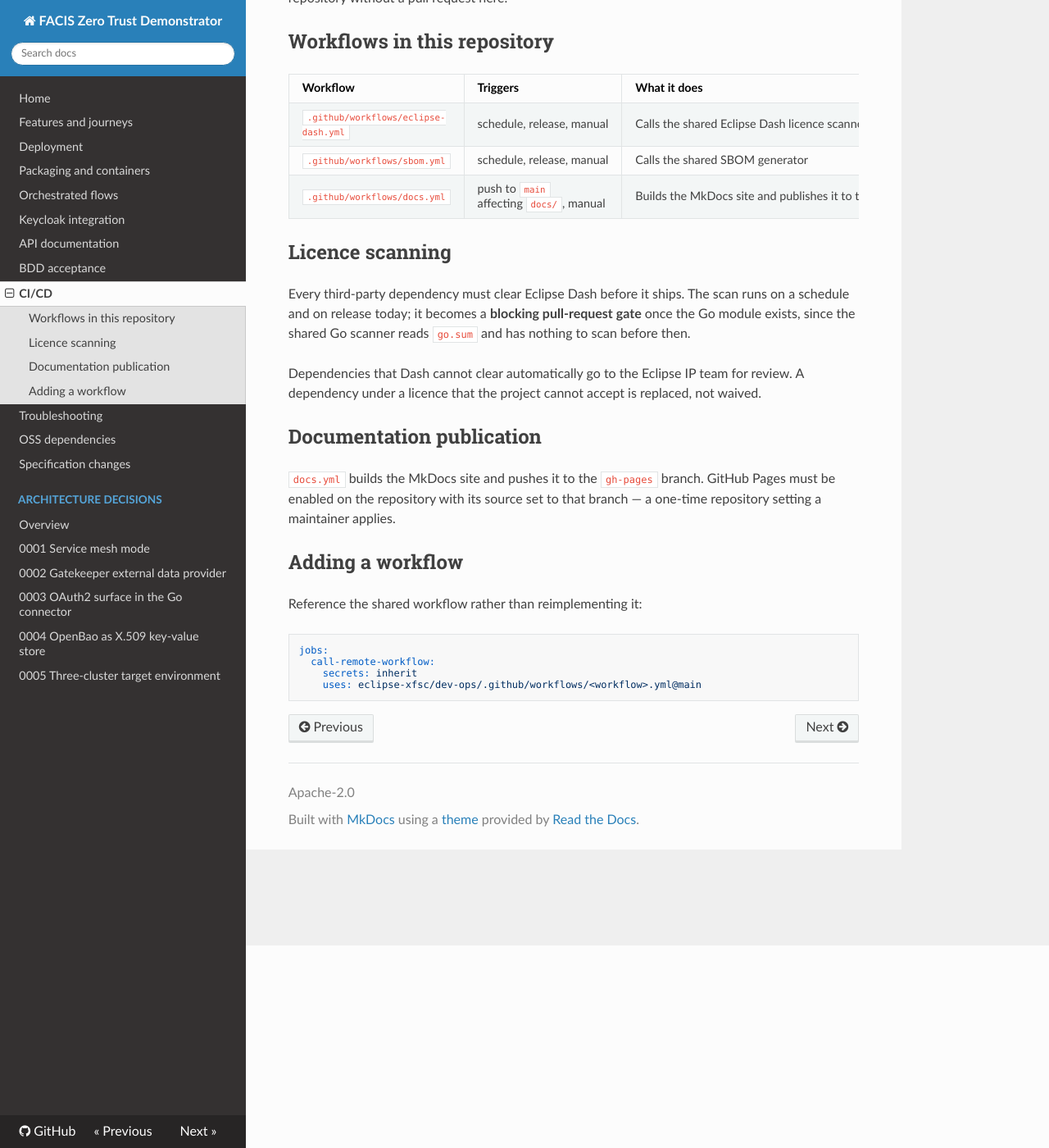
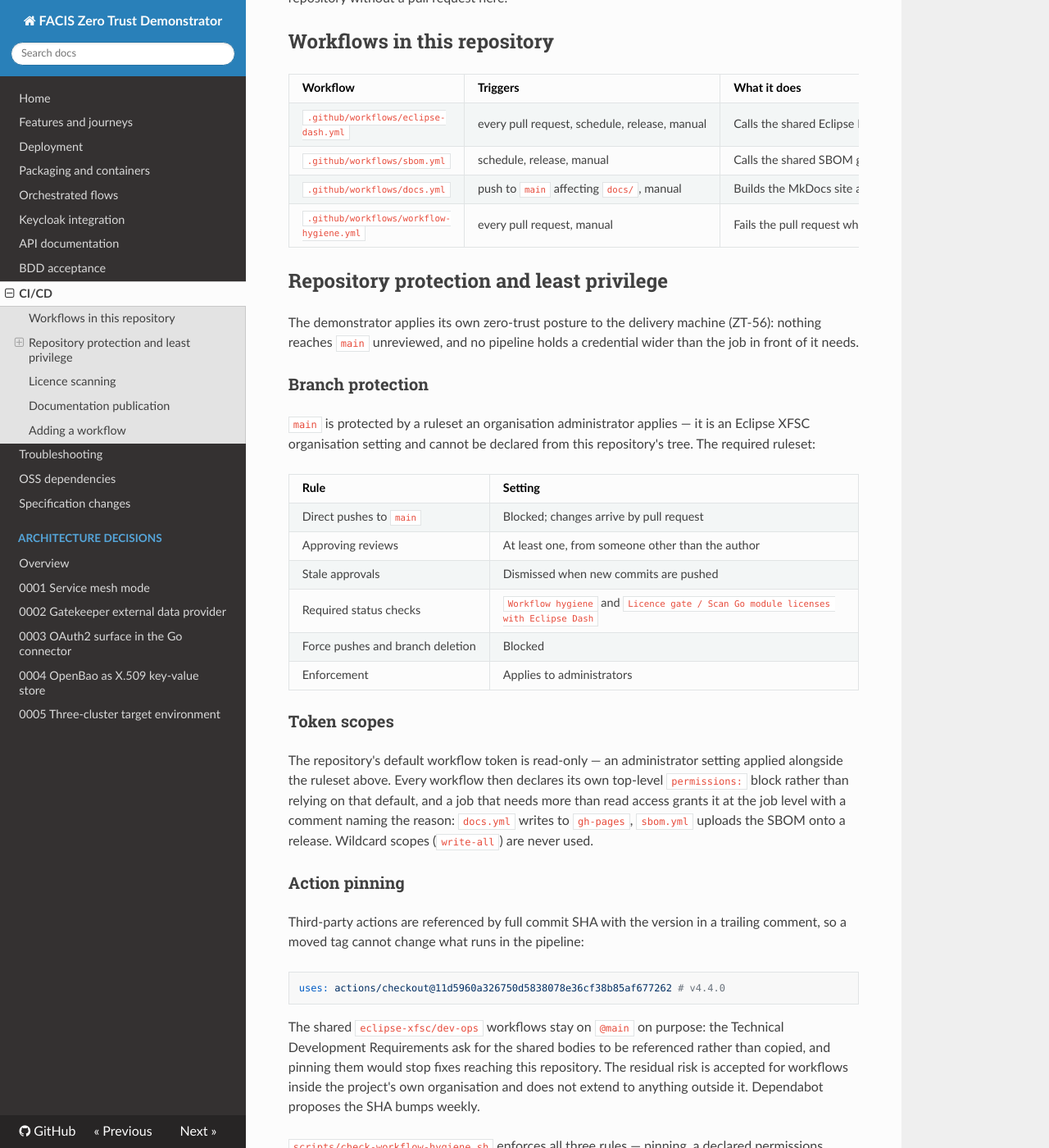
Before and after one commit to Fune5tiAtlas/facis-zero-trust-demonstrator, an MkDocs documentation site: the page built from docs/ci-cd.md, in a window 1280 px wide and 1400 px high, scrolled down 247 px. Shown: the whole window at 82% size. Built offline with MkDocs 1.6.1, drawn with Linux system fonts in a browser that asks for light colours; nearby versions of some CDN libraries; some of the changed text lies outside the part shown.

Commit message:
Enforce workflow least privilege and make the licence scan blocking

````diff
--- a/docs/ci-cd.md
+++ b/docs/ci-cd.md
@@ -10,18 +10,76 @@
 
 | Workflow | Triggers | What it does |
 |---|---|---|
-| `.github/workflows/eclipse-dash.yml` | schedule, release, manual | Calls the shared Eclipse Dash licence scanner and files IP review requests for dependencies |
+| `.github/workflows/eclipse-dash.yml` | every pull request, schedule, release, manual | Calls the shared Eclipse Dash licence scanner and files IP review requests for dependencies |
 | `.github/workflows/sbom.yml` | schedule, release, manual | Calls the shared SBOM generator |
 | `.github/workflows/docs.yml` | push to `main` affecting `docs/`, manual | Builds the MkDocs site and publishes it to the `gh-pages` branch |
+| `.github/workflows/workflow-hygiene.yml` | every pull request, manual | Fails the pull request when an action is not pinned to a commit or a token scope is too wide |
+
+## Repository protection and least privilege
+
+The demonstrator applies its own zero-trust posture to the delivery machine (ZT-56): nothing reaches
+`main` unreviewed, and no pipeline holds a credential wider than the job in front of it needs.
+
+### Branch protection
+
+`main` is protected by a ruleset an organisation administrator applies — it is an Eclipse XFSC
+organisation setting and cannot be declared from this repository's tree. The required ruleset:
+
+| Rule | Setting |
+|---|---|
+| Direct pushes to `main` | Blocked; changes arrive by pull request |
+| Approving reviews | At least one, from someone other than the author |
+| Stale approvals | Dismissed when new commits are pushed |
+| Required status checks | `Workflow hygiene` and `Licence gate / Scan Go module licenses with Eclipse Dash` |
+| Force pushes and branch deletion | Blocked |
+| Enforcement | Applies to administrators |
+
+### Token scopes
+
+The repository's default workflow token is read-only — an administrator setting applied alongside the
+ruleset above. Every workflow then declares its own top-level `permissions:` block rather than
+relying on that default, and a job that needs more than read access grants it at the job level with
+a comment naming the reason: `docs.yml` writes to `gh-pages`, `sbom.yml` uploads the SBOM onto a
+release. Wildcard scopes (`write-all`) are never used.
+
+### Action pinning
+
+Third-party actions are referenced by full commit SHA with the version in a trailing comment, so a
+moved tag cannot change what runs in the pipeline:
+
+```yaml
+uses: actions/checkout@11d5960a326750d5838078e36cf38b85af677262 # v4.4.0
+```
+
+The shared `eclipse-xfsc/dev-ops` workflows stay on `@main` on purpose: the Technical Development
+Requirements ask for the shared bodies to be referenced rather than copied, and pinning them would
+stop fixes reaching this repository. The residual risk is accepted for workflows inside the
+project's own organisation and does not extend to anything outside it. Dependabot proposes the SHA
+bumps weekly.
+
+`scripts/check-workflow-hygiene.sh` enforces all three rules — pinning, a declared permissions block,
+and no wildcard write scope — on every pull request. Run it locally before pushing:
+
+```bash
+scripts/check-workflow-hygiene.sh
+```
 
 ## Licence scanning
 
-Every third-party dependency must clear Eclipse Dash before it ships. The scan runs on a schedule
-and on release today; it becomes a **blocking pull-request gate** once the Go module exists, since
-the shared Go scanner reads `go.sum` and has nothing to scan before then.
+Every third-party dependency must clear Eclipse Dash before it ships. The scan is a **blocking
+pull-request gate**: a dependency Dash marks `restricted` fails the `Licence gate` job and the
+merge is refused.
+
+The shared Go scanner reads `go.sum`, so the gate skips itself while no Go module exists — a
+preceding job looks for the file and the scan runs only when it is there. The workflow itself is
+not filtered by path, so the required check is always reported: a skipped job counts as passing,
+whereas a workflow that never starts leaves the pull request waiting forever.
 
 Dependencies that Dash cannot clear automatically go to the Eclipse IP team for review. A dependency
-under a licence that the project cannot accept is replaced, not waived.
+under a licence that the project cannot accept is replaced, not waived — and where the requirements
+prescribe the component and leave no alternative, it goes to the client as a written licence
+exception before it is merged. The process and the OpenBao worked example are in
+[OSS dependencies](dependencies.md#licence-exceptions).
 
 ## Documentation publication
 
````
Also changed, not shown: docs/dependencies.md (+33 -3 lines), 5 other files.
